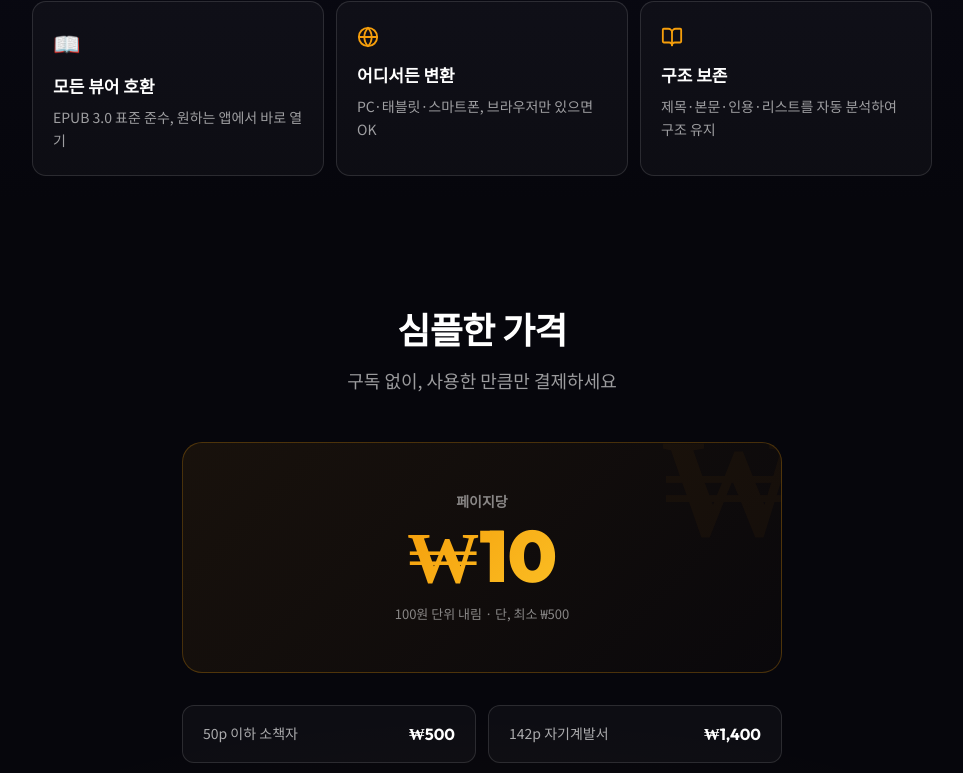
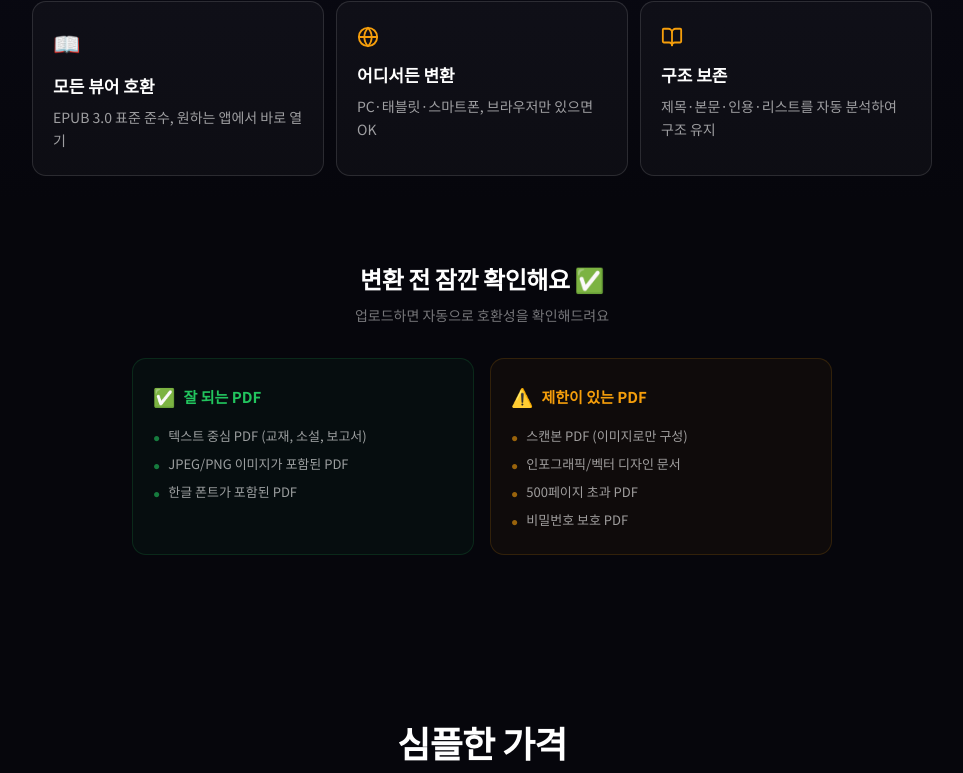
Before and after one commit to Bookfow/textreme, a Next.js app: page / in a window 1280 px wide. Shown: the part 1315-2088 px from the top of the page, without its empty margins (158-1121 px from the left). Built offline with nearby package versions, Linux system fonts and the light colour scheme.

Commit message:
랜딩페이지 PDF 호환성 안내 섹션 추가

```diff
--- a/src/app/page.tsx
+++ b/src/app/page.tsx
@@ -1261,6 +1261,50 @@ export default function TeXTREME() {
         </div>
       </section>
 
+      {/* ━━━ PDF 호환성 안내 ━━━ */}
+      <section style={{ padding: "60px 24px", background: "#06060c" }}>
+        <div style={{ maxWidth: 700, margin: "0 auto" }}>
+          <h3 style={{ textAlign: "center", color: "#fff", fontWeight: 800, fontSize: 24, letterSpacing: "-0.02em", marginBottom: 8 }}>
+            변환 전 잠깐 확인해요 ✅
+          </h3>
+          <p style={{ textAlign: "center", color: "rgba(255,255,255,0.45)", fontSize: 14, marginBottom: 32 }}>
+            업로드하면 자동으로 호환성을 확인해드려요
+          </p>
+          <div style={{ display: "grid", gridTemplateColumns: "1fr 1fr", gap: 16 }}>
+            {/* 잘 되는 PDF */}
+            <div style={{ padding: "24px 20px", borderRadius: 14, background: "rgba(34,197,94,0.04)", border: "1px solid rgba(34,197,94,0.15)" }}>
+              <div style={{ display: "flex", alignItems: "center", gap: 8, marginBottom: 16 }}>
+                <span style={{ fontSize: 18 }}>✅</span>
+                <span style={{ color: "#22c55e", fontSize: 15, fontWeight: 700 }}>잘 되는 PDF</span>
+              </div>
+              <div style={{ display: "flex", flexDirection: "column", gap: 8 }}>
+                {["텍스트 중심 PDF (교재, 소설, 보고서)", "JPEG/PNG 이미지가 포함된 PDF", "한글 폰트가 포함된 PDF"].map((t, i) => (
+                  <div key={i} style={{ display: "flex", alignItems: "flex-start", gap: 8 }}>
+                    <span style={{ color: "rgba(34,197,94,0.6)", fontSize: 12, marginTop: 2, flexShrink: 0 }}>●</span>
+                    <span style={{ color: "rgba(255,255,255,0.6)", fontSize: 13, lineHeight: 1.5 }}>{t}</span>
+                  </div>
+                ))}
+              </div>
+            </div>
+            {/* 제한이 있는 PDF */}
+            <div style={{ padding: "24px 20px", borderRadius: 14, background: "rgba(245,158,11,0.04)", border: "1px solid rgba(245,158,11,0.15)" }}>
+              <div style={{ display: "flex", alignItems: "center", gap: 8, marginBottom: 16 }}>
+                <span style={{ fontSize: 18 }}>⚠️</span>
+                <span style={{ color: "#F59E0B", fontSize: 15, fontWeight: 700 }}>제한이 있는 PDF</span>
+              </div>
+              <div style={{ display: "flex", flexDirection: "column", gap: 8 }}>
+                {["스캔본 PDF (이미지로만 구성)", "인포그래픽/벡터 디자인 문서", "500페이지 초과 PDF", "비밀번호 보호 PDF"].map((t, i) => (
+                  <div key={i} style={{ display: "flex", alignItems: "flex-start", gap: 8 }}>
+                    <span style={{ color: "rgba(245,158,11,0.6)", fontSize: 12, marginTop: 2, flexShrink: 0 }}>●</span>
+                    <span style={{ color: "rgba(255,255,255,0.6)", fontSize: 13, lineHeight: 1.5 }}>{t}</span>
+                  </div>
+                ))}
+              </div>
+            </div>
+          </div>
+        </div>
+      </section>
+
       {/* PRICING — Per-page */}
       <section style={{ padding: "100px 24px", background: "radial-gradient(ellipse 80% 50% at 50% 100%, rgba(245,158,11,0.04) 0%, transparent 60%), #06060c" }}>
         <div style={{ maxWidth: 600, margin: "0 auto" }}>
```
